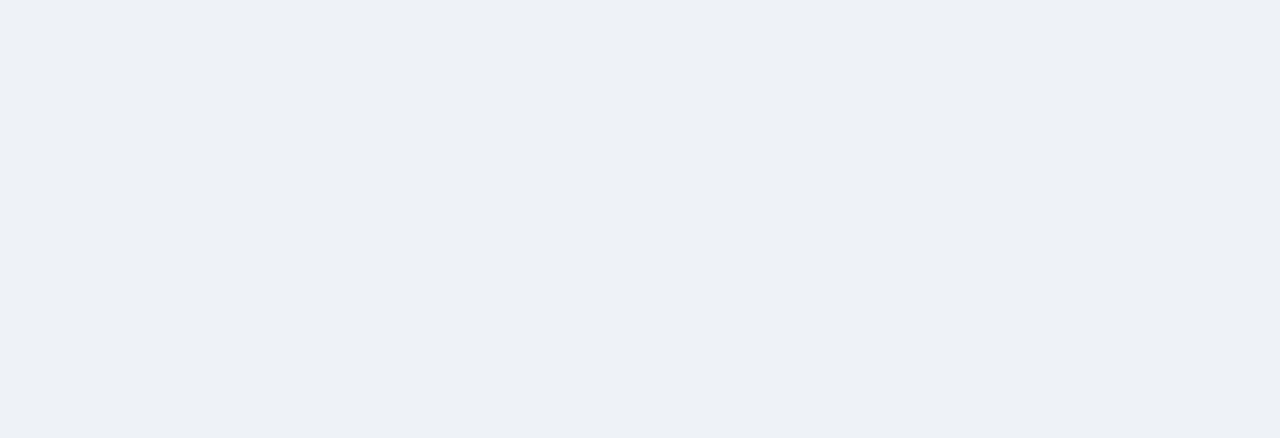
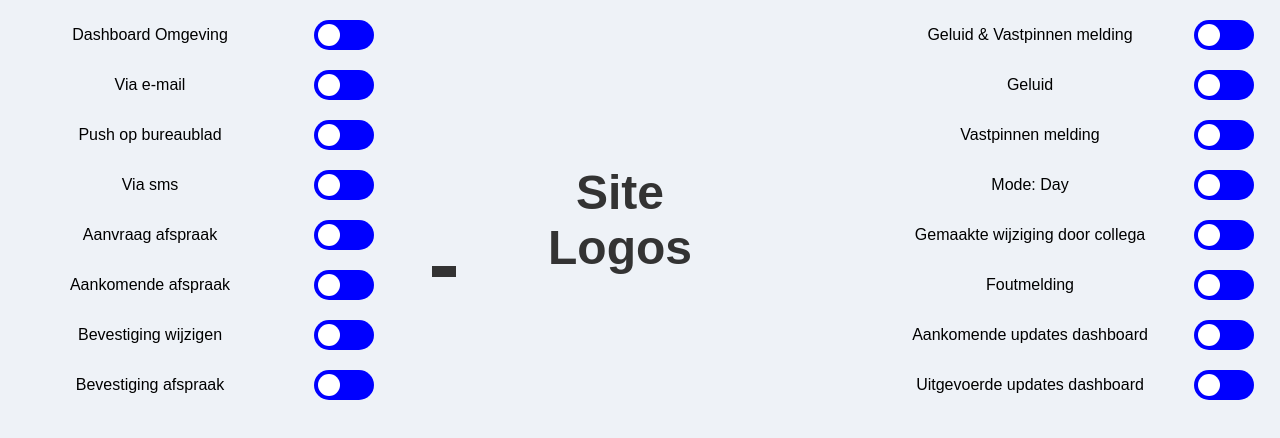
Before and after one commit to ZuydUniversity/B2C6_B2B_Frontend, a React (Create React App) app in the folder frontend/: page /settings in a window 1280 px wide. Before the commit this address had no page. Shown: the top 438 px of the page. Built offline with nearby package versions, Linux system fonts and the light colour scheme.

Commit message:
Start settingspagina

```diff
--- a/frontend/src/App.js
+++ b/frontend/src/App.js
@@ -7,6 +7,7 @@ import Dashboard from './components/Dashboard';
 import PatientList from './components/PatientList';
 import Patients from './components/Patients';
 import ResultDetails from './components/ResultDetails';
+import Settings from './components/Settings';
 
 function App() {
   return (
@@ -21,6 +22,7 @@ function App() {
           <Route path="/patientList" element={<PatientList />} />
           <Route path="/patients" element={<Patients />} />
           <Route path="/resultDetails" element={<ResultDetails />} />
+          <Route path="/settings" element={<Settings />} />
 
         </Routes>
       </div>
--- /dev/null
+++ b/frontend/src/components/Settings.js
@@ -0,0 +1,95 @@
+import React, { useState } from 'react';
+import styles from './Settings.module.css'; // Import je CSS-module voor styling
+
+const leftSettings = [
+  'Dashboard Omgeving',
+  'Via e-mail',
+  'Push op bureaublad',
+  'Via sms',
+  'Aanvraag afspraak',
+  'Aankomende afspraak',
+  'Bevestiging wijzigen',
+  'Bevestiging afspraak',
+];
+
+const rightSettings = [
+  'Geluid & Vastpinnen melding',
+  'Geluid',
+  'Vastpinnen melding',
+  'Mode: Day',
+  'Gemaakte wijziging door collega',
+  'Foutmelding',
+  'Aankomende updates dashboard',
+  'Uitgevoerde updates dashboard',
+];
+
+const Settings = () => {
+  const [leftSettingsState, setLeftSettingsState] = useState(
+    Array(leftSettings.length).fill(false)
+  );
+
+  const [rightSettingsState, setRightSettingsState] = useState(
+    Array(rightSettings.length).fill(false)
+  );
+
+  const handleToggleLeft = (index) => {
+    const newSettingsState = [...leftSettingsState];
+    newSettingsState[index] = !newSettingsState[index];
+    setLeftSettingsState(newSettingsState);
+    console.log(`${leftSettings[index]} is ${newSettingsState[index] ? 'ON' : 'OFF'}`);
+  };
+
+  const handleToggleRight = (index) => {
+    const newSettingsState = [...rightSettingsState];
+    newSettingsState[index] = !newSettingsState[index];
+    setRightSettingsState(newSettingsState);
+    console.log(`${rightSettings[index]} is ${newSettingsState[index] ? 'ON' : 'OFF'}`);
+  };
+
+  return (
+    <div className={styles.settingsPage}>
+      <div className={`${styles.settingsBlock} ${styles.leftBlock}`}>
+        {leftSettings.map((setting, index) => (
+          <div className={styles.settingItem} key={index}>
+            <span className={styles.settingText}>{setting}</span>
+            <div className={styles.sliderContainer}>
+              <input
+                type="checkbox"
+                id={`slider-left-${index}`}
+                className={styles.slider}
+                checked={leftSettingsState[index]}
+                onChange={() => handleToggleLeft(index)}
+              />
+              <label htmlFor={`slider-left-${index}`} className={styles.sliderLabel}></label>
+            </div>
+          </div>
+        ))}
+      </div>
+
+      <div className={styles.logoContainer}>
+        {/* Placeholder for site logos */}
+        <h1>Site Logos</h1>
+      </div>
+
+      <div className={`${styles.settingsBlock} ${styles.rightBlock}`}>
+        {rightSettings.map((setting, index) => (
+          <div className={styles.settingItem} key={index}>
+            <span className={styles.settingText}>{setting}</span>
+            <div className={styles.sliderContainer}>
+              <input
+                type="checkbox"
+                id={`slider-right-${index}`}
+                className={styles.slider}
+                checked={rightSettingsState[index]}
+                onChange={() => handleToggleRight(index)}
+              />
+              <label htmlFor={`slider-right-${index}`} className={styles.sliderLabel}></label>
+            </div>
+          </div>
+        ))}
+      </div>
+    </div>
+  );
+};
+
+export default Settings;
--- /dev/null
+++ b/frontend/src/components/Settings.module.css
@@ -0,0 +1,85 @@
+.settingsPage {
+  display: flex;
+  justify-content: space-between;
+  width: 100%;
+  max-width: 1200px;
+  padding: 20px;
+}
+
+.settingsBlock {
+  display: flex;
+  flex-direction: column;
+  width: 40%; /* Aangepast naar 40% voor betere uitlijning */
+}
+
+.leftBlock {
+  align-items: flex-end;
+  margin-right: 200px; /* Ruimte tussen links en rechts blok */
+}
+
+.rightBlock {
+  align-items: flex-start;
+  margin-left: 200px; /* Ruimte tussen links en rechts blok */
+}
+
+.settingItem {
+  display: flex;
+  flex-wrap: wrap; /* Zorgt ervoor dat lange tekst netjes omwikkelt */
+  align-items: center;
+  justify-content: space-between;
+  margin-bottom: 20px;
+  width: 100%;
+}
+
+.settingText {
+  flex: 1; /* Neemt de resterende ruimte in beslag na de checkbox */
+}
+
+.sliderContainer {
+  position: relative;
+  width: 60px;
+  height: 30px;
+}
+
+.slider {
+  opacity: 0;
+  width: 0;
+  height: 0;
+}
+
+.sliderLabel {
+  position: absolute;
+  cursor: pointer;
+  background-color: blue;
+  border-radius: 15px;
+  width: 100%;
+  height: 100%;
+  transition: background-color 0.3s;
+}
+
+.sliderLabel::before {
+  content: "";
+  position: absolute;
+  left: 4px;
+  top: 4px;
+  width: 22px;
+  height: 22px;
+  background-color: white;
+  border-radius: 50%;
+  transition: transform 0.3s;
+}
+
+.slider:checked + .sliderLabel {
+  background-color: orange;
+}
+
+.slider:checked + .sliderLabel::before {
+  transform: translateX(30px);
+}
+
+.logoContainer {
+  display: flex;
+  justify-content: center;
+  align-items: center;
+  width: 20%; /* Aangepast naar 20% voor meer ruimte in het midden */
+}
```
Also changed, not shown: 1 other file (tests, documents, lock files or other folders).
